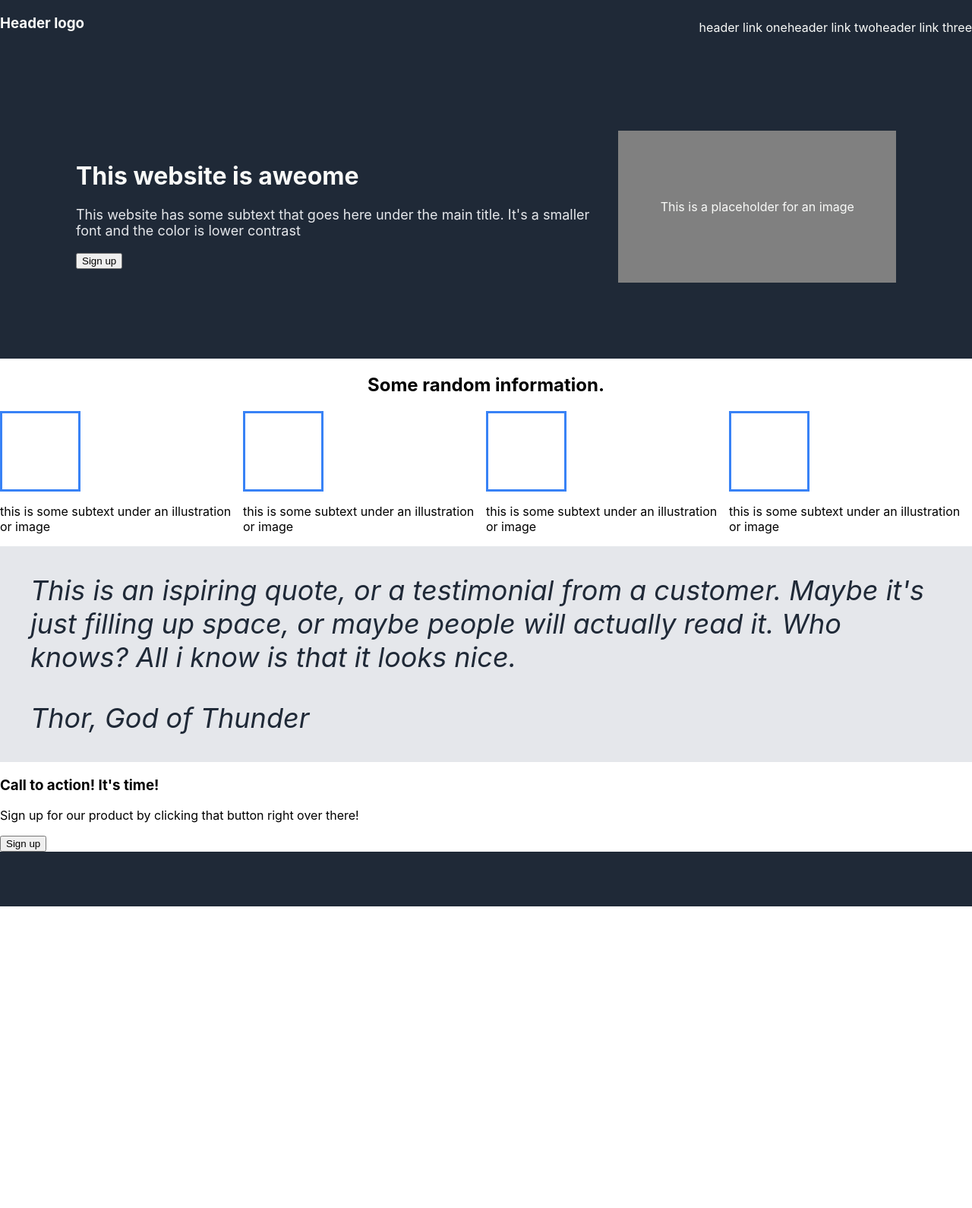
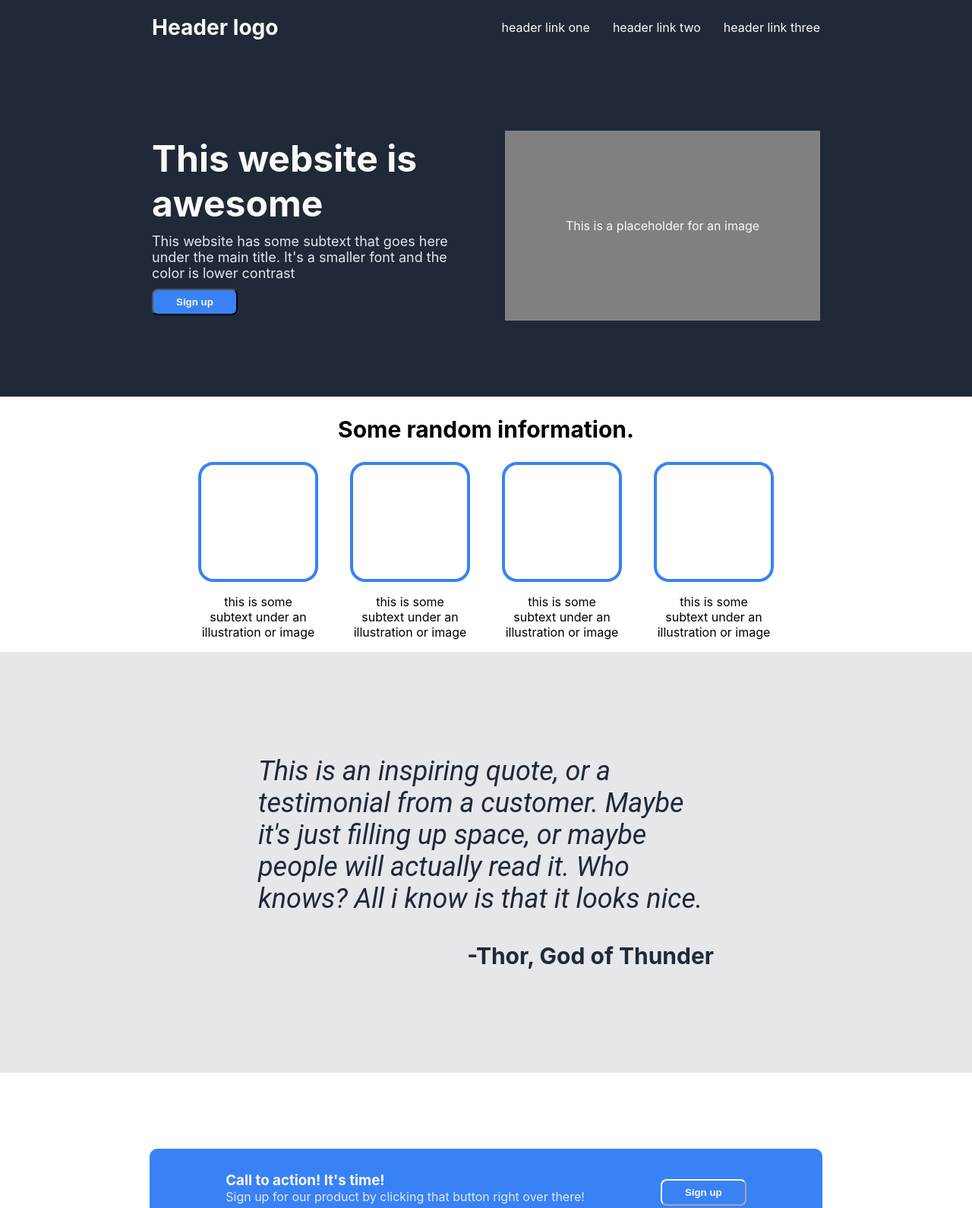
Before and after one commit to AntonioF97/odin-landing-page, a plain HTML site: page index.html in a window 1280 px wide. Shown: the top 1590 px of the page at 76% size. Before the commit the page ends 1193 px from the top, so only its background shows below. Drawn offline with Linux system fonts and the light colour scheme.

Commit message:
FINISH CSS

```diff
--- a/index.html
+++ b/index.html
@@ -25,8 +25,8 @@
 
         <div class="card subheader">
 
-            <div class="block">
-                <h1>This website is aweome</h1>
+            <div class="block hero">
+                <h1>This website is awesome</h1>
                 <p>This website has some subtext that goes here under
                     the main title. It's a smaller font and the color
                     is lower contrast
@@ -82,12 +82,12 @@
 
             <blockquote>
                 <p>
-                    This is an ispiring quote, or a testimonial from a customer.
+                    This is an inspiring quote, or a testimonial from a customer.
                     Maybe it's just filling up space, or maybe people will
                     actually read it. Who knows? All i know is that it looks nice.
                 </p>
                 <footer>
-                    Thor, God of Thunder
+                    -Thor, God of Thunder
                 </footer>
             </blockquote>
 
@@ -101,7 +101,7 @@
                     <p>Sign up for our product by clicking that
                        button right over there!</p>
                 </div>
-                <button>Sign up</button>
+                <div><button>Sign up</button></div>
             </div>
 
         </div>
@@ -109,7 +109,10 @@
     </div>
 
     <div class="footer">
-
+        <div>
+            <p>The Odin Project ❤️</p>
+            <p>Copyright © The Odin Project 2025</p>
+        </div>
     </div>
 </body>
 </html>
--- a/style.css
+++ b/style.css
@@ -19,75 +19,169 @@ body {
   height: 72px;
   background: #1F2937;
   color: #F9FAF8;
+  padding: 0 200px;
 
   justify-content: space-between;
+}
+
+.logo {
+    display: flex;
+    align-items: center;
+    font-size: 24px;
+}
+
+.logo > h3 {
+    margin: 0;
+}
+
+.links{
+    display: flex;
+    align-items: center;
+    gap: 30px;
 }
 
 .body {
     flex: 1;
 }
 
-.footer{
-    background-color: #1F2937;
-    height: 72px;
-}
-
-.links{
-    display: flex;
-    align-items: center;
-}
-
 .subheader {
     background-color: #1F2937;
-    padding: 100px;
+    padding: 100px 200px;
     display: flex;
     flex-direction: row;
     align-items: center;
-    justify-content: space-around;
+    justify-content: center;
+    flex: 1;
+    gap: 50px;
+}
+
+.hero {
     flex: 1;
 }
 
 .subheader h1 {
     color: #F9FAF8;
+    font-size: 48px;
+    margin: 0;
 }
 .subheader p {
     color: #e5e7eb;
     font-size: 18px;
+    margin: 10px 0;
+}
+
+button {
+    background-color: #3882f6;
+    color: #F9FAF8;
+    padding: 8px 30px;
+    border-radius: 8px;
+    font-weight: bold;
 }
 
 .block.image {
     background-color: gray;
     color: #F9FAF8;
-    height: 200px;
-    width: 500px;
     display: flex;
     justify-content: center;
     align-items: center;
+    align-self: stretch;
+    flex: 1;
+    min-height: 250px;
+    flex-shrink: 0;
 }
 
 .info {
     display: flex;
     flex-direction: column;
     align-items: center;
+    padding: 0 250px;
+}
+
+.info h2 {
+    font-size: 30px;
 }
 
 .blocks {
     display: flex;
     flex-direction: row;
-    justify-content: space-around;
+    justify-content: space-evenly;
+    gap: 50px;
+}
+
+.blocks > .block {
+    display: flex;
+    flex-direction: column;
+    align-items: center;
+    width: 150px;
+}
+
+.info .block p {
+    text-align: center;
+    width: 150px;
 }
 
 .square {
     border-color: #3882f6;
-    border-width: 3;
+    border-width: 4px;
     border-style: solid;
-    height: 100px;
-    width: 100px;
+    border-radius: 20px;
+    height: 150px;
+    width: 150px;
 }
 
 .quote {
     background-color: #e5e7eb;
     color: #1F2937;
+    padding: 100px 300px;
     font-size: 36px;
-    font-style: italic;
 }
+
+blockquote p {
+    font-family: Roboto, sans-serif;
+    font-style: oblique;
+}
+
+blockquote footer {
+    text-align: right;
+    font-size: smaller;
+    font-weight: bold;
+}
+
+.cta {
+    padding: 100px;
+    display: flex;
+    justify-content: space-around;
+    align-items: center;
+}
+
+.blue {
+    background-color: #3882f6;
+    padding: 30px 100px;
+    border-radius: 10px;
+    display: flex;
+    justify-content: center;
+    gap: 100px;
+}
+
+.blue h3 {
+    color: #F9FAF8;
+    margin: 0;
+}
+
+.blue p {
+    color: #e5e7eb;
+    margin: 0;
+}
+
+.blue button {
+    border-color: #F9FAF8;
+    margin-top: 10px;
+}
+
+.footer{
+    padding: 20px;
+    background-color: #1F2937;
+    color: #e5e7eb;
+    text-align: center;
+    font-size: smaller;
+}
```
